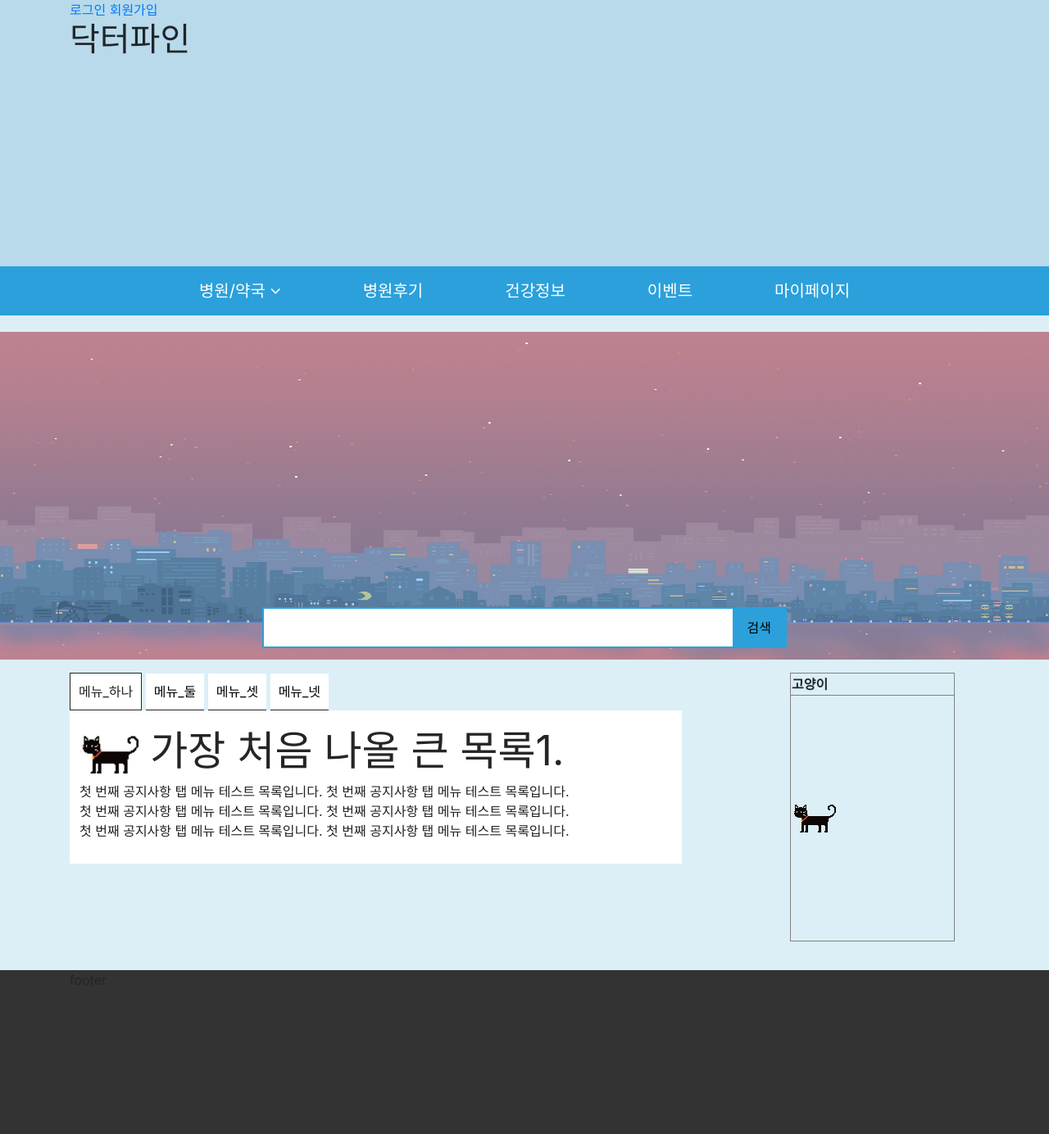
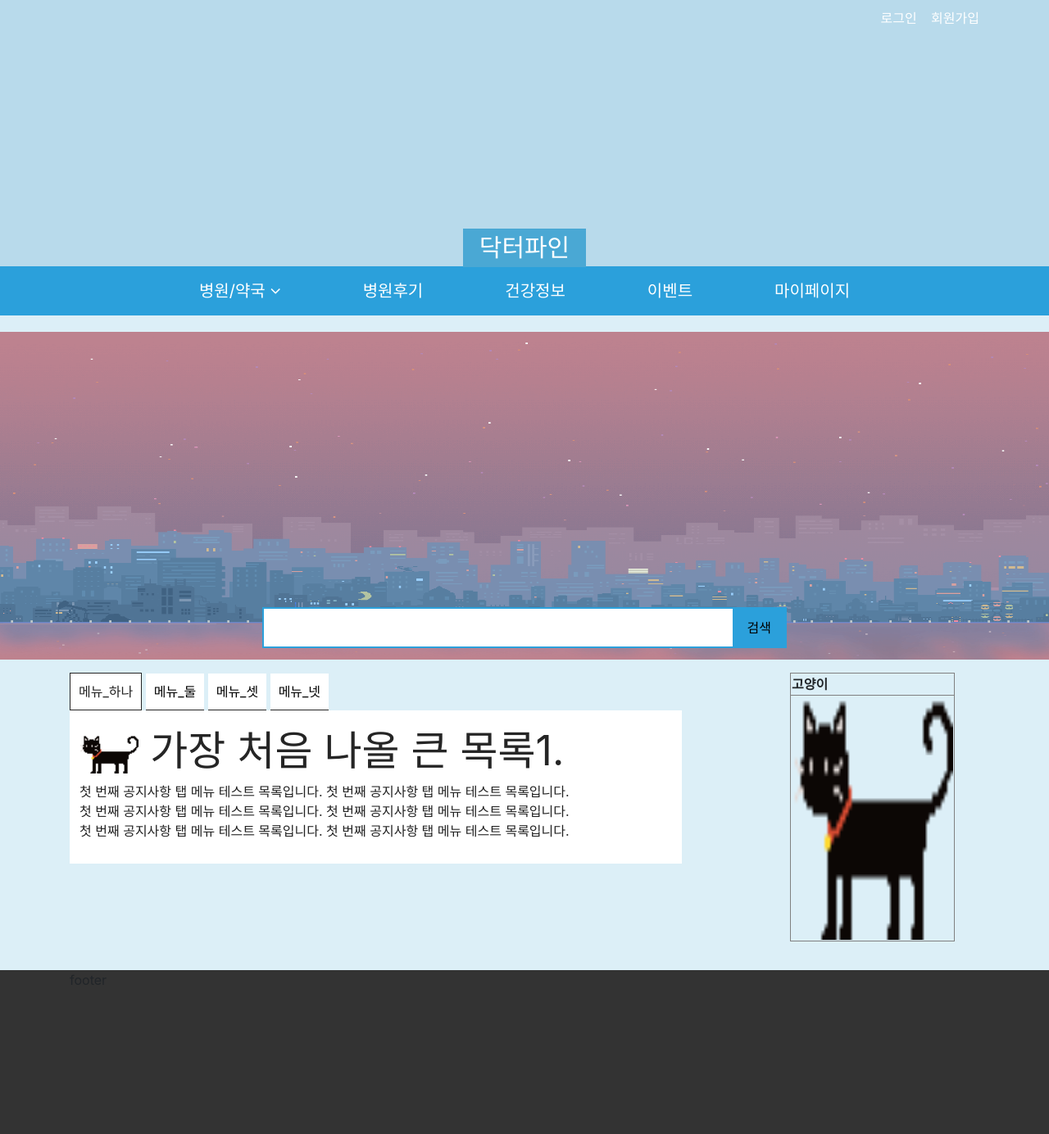
Before and after one commit to YoonSunJang/DoctorFind_Team2, a Django app: template pj_django/team2app/templates/index.html in a window 1280 px wide. Shown: the whole page at 82% size. Run offline with Django 3.2, Linux system fonts and the light colour scheme; the template is opened without the code that fills it, so the values that code supplies are empty; some libraries are stand-ins or nearby versions.

Commit message:
photo update

```diff
--- a/pj_django/team2app/static/css/style.css
+++ b/pj_django/team2app/static/css/style.css
@@ -16,11 +16,12 @@ a {text-decoration: none;}
 .container {width: 100%; margin: 0 auto; height: inherit;} /*background: rgba(255,255,255,0.3);}*/
 
 /* 헤더 */
-.header {position: fixed;}
+.header {position: relative;}
 .header .header-menu {text-align: right;}
 .header .header-menu a {color: #fff; padding: 10px 0px 10px 13px; display: inline-block;}
 .header .header-menu a:hover {color: #666;}
-.header .header-title {text-align: center;}
+.header .header-title {text-align:center; position: relative; top:195px;}
+.header .header-title h1{background-color: #4aa8d4; font-size: 30px; padding: 5px 20px 6px 20px; display: inline-block; color: #fff; margin-top: 40px; font-weight: normal; text-transform: uppercase;}
 
 
 /*배너*/
--- a/pj_django/team2app/templates/index.html
+++ b/pj_django/team2app/templates/index.html
@@ -16,12 +16,12 @@
     <div id="wrap">
         <div id="header">
             <div class="container">
-                <div id="header">
-                    <div id="header-menu">
+                <div class="header">
+                    <div class="header-menu">
                         <a href='login'> 로그인 </a>
                         <a href='#'> 회원가입 </a>
                     </div>
-                    <div id="header-title">
+                    <div class="header-title">
                         <h1>닥터파인</h1>
                     </div>
                 </div>
@@ -75,7 +75,6 @@
                                         <div class="main-current">
                                             <img src="/static/img/left3.png" style="width:10%; height:10%">
                                             가장 처음 나올 큰 목록1.
-
                                         </div>
                                         <li>첫 번째 공지사항 탭 메뉴 테스트 목록입니다. 첫 번째 공지사항 탭 메뉴 테스트 목록입니다.</li>
                                         <li>첫 번째 공지사항 탭 메뉴 테스트 목록입니다. 첫 번째 공지사항 탭 메뉴 테스트 목록입니다.</li>
@@ -120,7 +119,14 @@
                         <div class="column col2">
                             <table border="1">
                                 <th width="200">고양이</th>
-                            <tr><td height="300"><img src="/static/img/left3.png"></td></tr>
+                            <tr>
+                                <td height="300"><div style="height:100%">
+                                <a href="#">
+                                    <img src="/static/img/left3.png" width=100%; height=100%;>
+                                </a>
+                            </div>
+                        </td>
+                    </tr>
                             </table>
                         </div>
                     </div>
```
Also changed, not shown: pj_django/team2app/djongotest.py (added, +21 -0 lines).
